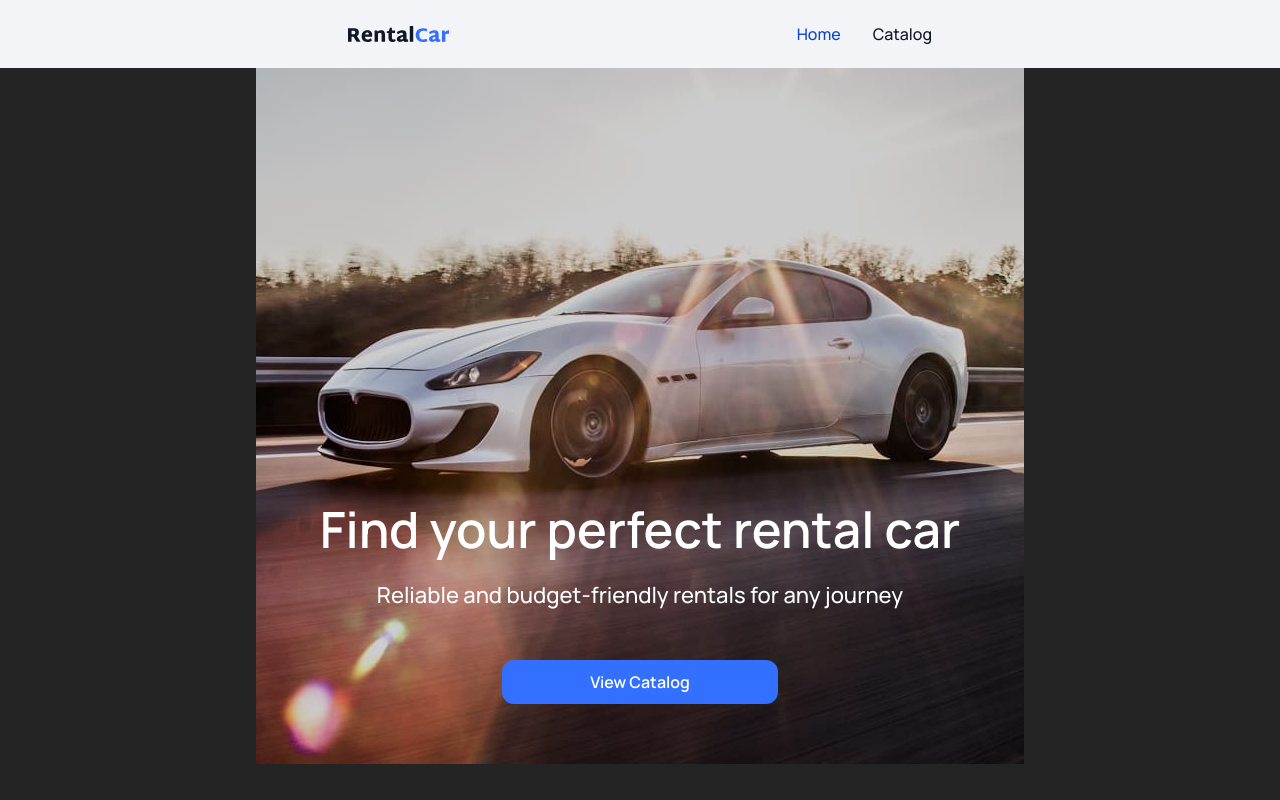
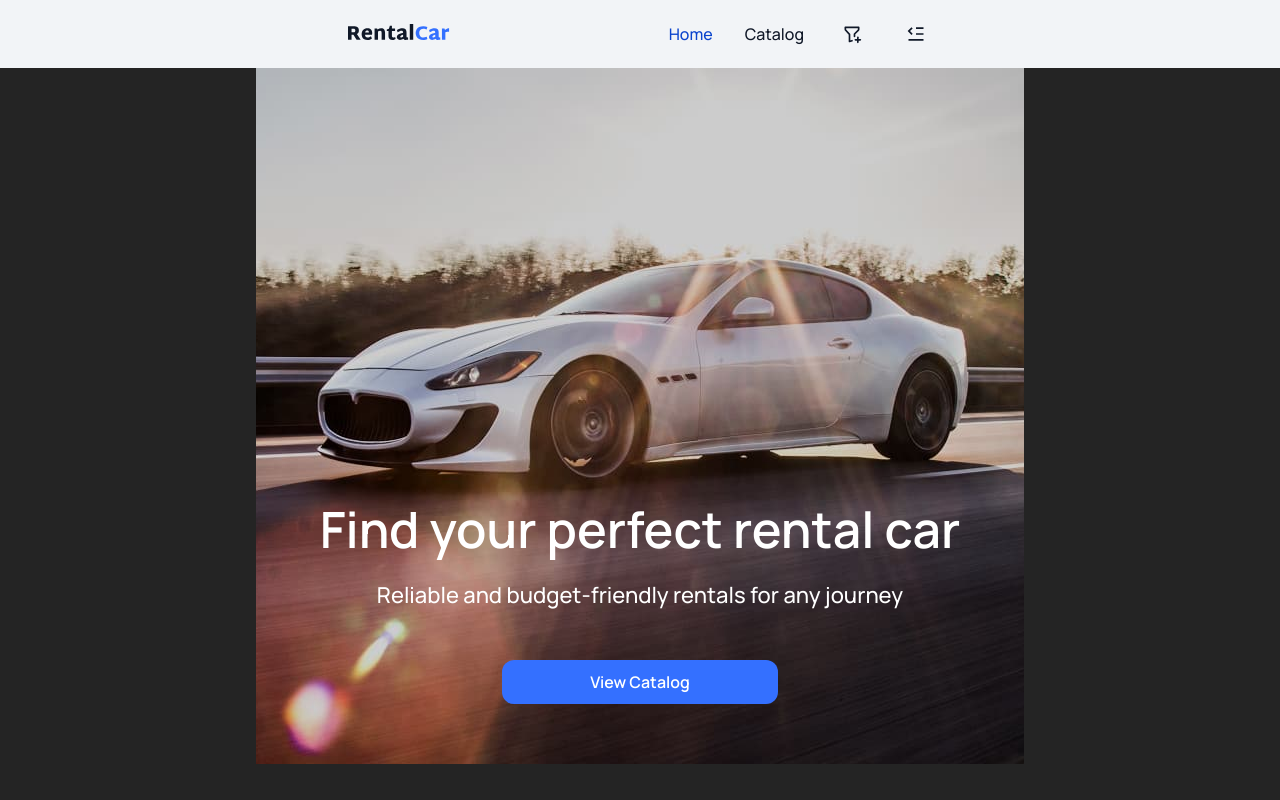
Before and after one commit to Vitalii-Artiukh/rental-car, a React (Vite) app: page / in a window 1280 px wide. Built offline with nearby package versions, Linux system fonts and the light colour scheme.

Commit message:
heder-menu-filter-button

```diff
--- a/src/components/CarsList/CarsList.module.css
+++ b/src/components/CarsList/CarsList.module.css
@@ -17,3 +17,15 @@
   justify-items: center;
   padding-bottom: 32px;
 }
+
+@media screen and (min-width: 768px) {
+  .carListWrapper {
+    padding: 32px 36px;
+  }
+}
+
+@media screen and (min-width: 1440px) {
+  .carListWrapper {
+    padding: 160px 0 32px;
+  }
+}
--- a/src/components/FormFilter/FormFilter.module.css
+++ b/src/components/FormFilter/FormFilter.module.css
@@ -6,6 +6,7 @@
   width: 1200px;
   /* width: 100%; */
   z-index: 999;
+  display: none;
 }
 
 .resetBtn {
@@ -56,3 +57,15 @@
 .inputTo {
   border-radius: 0 12px 12px 0;
 }
+
+@media screen and (min-width: 768px) {
+  .formStopped {
+    /* display: none; */
+  }
+}
+
+@media screen and (min-width: 1440px) {
+  .formStopped {
+    display: block;
+  }
+}
--- a/src/components/Header/Header.jsx
+++ b/src/components/Header/Header.jsx
@@ -1,18 +1,38 @@
 import { Link, NavLink } from "react-router-dom";
+import { RiMenuFoldLine } from "react-icons/ri";
+import { TbFilterPlus } from "react-icons/tb";
 import clsx from "clsx";
 import css from "./Header.module.css";
 import Icon from "../ui/Icon/Icon";
+import { useDispatch, useSelector } from "react-redux";
+import { selectorOpenFilter } from "../../redux/filters/selectors";
+import { setOpenFilter } from "../../redux/filters/slice";
+import { selectorOpenMenu } from "../../redux/cars/selectors";
+import { setOpenMenu } from "../../redux/cars/slice";
 
 const activeClasses = ({ isActive }) => {
   return clsx(css.link, isActive && css.active);
 };
 
 const Header = () => {
+  const openFilter = useSelector(selectorOpenFilter);
+  const openMenu = useSelector(selectorOpenMenu);
+  const dispatch = useDispatch();
+  const handleMenu = () => {
+    dispatch(setOpenMenu());
+  };
+
+  const handleFilter = () => {
+    dispatch(setOpenFilter());
+  };
+
+  console.log(openMenu);
+
   return (
     <header className={clsx(css.header)}>
       <div className={clsx(css.headerContainer)}>
         <Link to="/" className={clsx(css.logo)}>
-          <Icon name={"icon-logo"} width={104} className={clsx(css.iconLogo)} />
+          <Icon name={"icon-logo"} className={clsx(css.iconLogo)} />
         </Link>
         <div className={clsx(css.linkWrapper)}>
           <NavLink to="/" className={activeClasses}>
@@ -21,6 +41,12 @@ const Header = () => {
           <NavLink to="/catalog" className={activeClasses}>
             Catalog
           </NavLink>
+          <button type="button" onClick={handleFilter}>
+            <TbFilterPlus className={css.iconFilter} />
+          </button>
+          <button type="button" onClick={handleMenu}>
+            <RiMenuFoldLine className={css.iconMenu} />
+          </button>
         </div>
       </div>
     </header>
--- a/src/components/Header/Header.module.css
+++ b/src/components/Header/Header.module.css
@@ -1,11 +1,9 @@
 .header {
   width: 100%;
-  /* width: 320px; */
   margin: 0 auto;
   position: fixed;
   top: 0;
   left: 0;
-  /* left: calc(50% - 160px); */
   background-color: var(--badges);
   z-index: 999;
 }
@@ -18,23 +16,87 @@
   max-width: 320px;
   padding: 16px 20px;
   margin: 0 auto;
+  .linkWrapper {
+    display: flex;
+    align-items: center;
+    color: var(--main);
+    gap: 16px;
+    font-weight: 400;
+    font-size: 12px;
+    line-height: 1.2;
+    .link {
+      transition: color var(--primary-transition);
+    }
+    .link:hover,
+    .link:focus,
+    .active {
+      color: var(--button-hover);
+    }
+    .iconMenu {
+      fill: var(--main);
+      width: 16px;
+      height: 16px;
+      transition: fill, rotate var(--primary-transition);
+    }
+    .iconFilter {
+      stroke: var(--main);
+      width: 16px;
+      height: 16px;
+    }
+  }
+  & button {
+    background-color: inherit;
+    border: none;
+    display: flex;
+    align-items: center;
+    justify-content: center;
+    cursor: pointer;
+    &:hover {
+      .iconMenu {
+        fill: var(--button-hover);
+        rotate: -90deg;
+      }
+    }
+  }
 }
 
 .logo {
-  width: 104px;
-  height: 16px;
+  /* width: 84px; */
+  /* height: 16px; */
   margin-right: auto;
+}
+
+.iconLogo {
+  width: 84px;
 }
 
 @media screen and (min-width: 768px) {
   .header {
     width: 100%;
     left: 0;
+    .iconLogo {
+      width: 104px;
+    }
   }
   .headerContainer {
     height: 68px;
     max-width: 768px;
-    padding: 26px 92px;
+    padding: 21px 92px;
+    .linkWrapper {
+      gap: 32px;
+      font-weight: 500;
+      font-size: 16px;
+      line-height: 1.25;
+      .iconMenu {
+        width: 20px;
+        height: 20px;
+      }
+      .iconFilter {
+        stroke: var(--main);
+        width: 20px;
+        height: 20px;
+      }
+    }
   }
 }
 
@@ -44,22 +106,3 @@
     padding: 26px 120px;
   }
 }
-
-.link:hover,
-.link:focus,
-.active {
-  color: var(--button-hover);
-}
-
-/* .active {
-  color: var(--button-hover);
-} */
-
-.linkWrapper {
-  display: flex;
-  gap: 32px;
-  font-weight: 500;
-  font-size: 16px;
-  line-height: 1.25;
-  color: var(--main);
-}
--- a/src/pages/HomePage/HomePage.module.css
+++ b/src/pages/HomePage/HomePage.module.css
@@ -31,7 +31,8 @@
 @media screen and (min-width: 768px) {
   .homeWrapper {
     padding: 430px 0 60px 0;
-    max-width: 656px;
+    min-width: 641px;
+    /* max-width: auto; */
     h1 {
       font-size: 50px;
       line-height: 1.25;
@@ -48,7 +49,8 @@
 
 @media screen and (min-width: 1440px) {
   .homeWrapper {
-    padding: 504px 209px 55px 208px;
+    padding: 504px 0 55px;
+    min-width: 783px;
     h1 {
       font-weight: 700;
       font-size: 60px;
--- a/src/redux/cars/selectors.js
+++ b/src/redux/cars/selectors.js
@@ -2,7 +2,8 @@ export const selectorPage = (state) => state.cars.page;
 export const selectorCars = (state) => state.cars.items;
 export const selectorError = (state) => state.cars.error;
 export const selectorBrands = (state) => state.cars.brands;
+export const selectorFavorite = (state) => state.cars.favorite;
+export const selectorOpenMenu = (state) => state.cars.isOpenMenu;
 export const selectorIsLoading = (state) => state.cars.isLoading;
 export const selectorTotalPages = (state) => state.cars.totalPages;
-export const selectorFavorite = (state) => state.cars.favorite;
 export const selectorSelectedCar = (state) => state.cars.selectedCar;
--- a/src/redux/cars/slice.js
+++ b/src/redux/cars/slice.js
@@ -20,6 +20,7 @@ const INITIAL_STATE = {
   totalPages: null,
   isLoading: false,
   error: null,
+  isOpenMenu: false,
 };
 
 const carSlice = createSlice({
@@ -37,6 +38,9 @@ const carSlice = createSlice({
     },
     setPage(state, action) {
       state.page = action.payload;
+    },
+    setOpenMenu(state) {
+      state.isOpenMenu = !state.isOpenMenu;
     },
   },
   extraReducers: (builder) =>
@@ -66,4 +70,4 @@ const carSlice = createSlice({
 });
 
 export const reducerCars = carSlice.reducer;
-export const { favoriteToggle, setPage } = carSlice.actions;
+export const { favoriteToggle, setPage, setOpenMenu } = carSlice.actions;
--- a/src/redux/filters/selectors.js
+++ b/src/redux/filters/selectors.js
@@ -1,2 +1,3 @@
 export const selectorFilter = (state) => state.filters.filter;
 export const selectorError = (state) => state.filters.error;
+export const selectorOpenFilter = (state) => state.filters.isOpenFilter;
--- a/src/redux/filters/slice.js
+++ b/src/redux/filters/slice.js
@@ -2,12 +2,7 @@ import { createSlice } from "@reduxjs/toolkit";
 
 const INITIAL_STATE = {
   filter: null,
-  // {
-  //   brand: "",
-  //   rentalPrice: "",
-  //   minMileage: "",
-  //   maxMileage: "",
-  // },
+  isOpenFilter: false,
 };
 
 const filtersSlice = createSlice({
@@ -23,8 +18,11 @@ const filtersSlice = createSlice({
     resetFilters(state) {
       state.filter = INITIAL_STATE.filter;
     },
+    setOpenFilter(state) {
+      state.isOpenFilter = !state.isOpenFilter;
+    },
   },
 });
 
-export const { resetFilters, setFilter } = filtersSlice.actions;
+export const { resetFilters, setFilter, setOpenFilter } = filtersSlice.actions;
 export const filtersReducer = filtersSlice.reducer;
```
